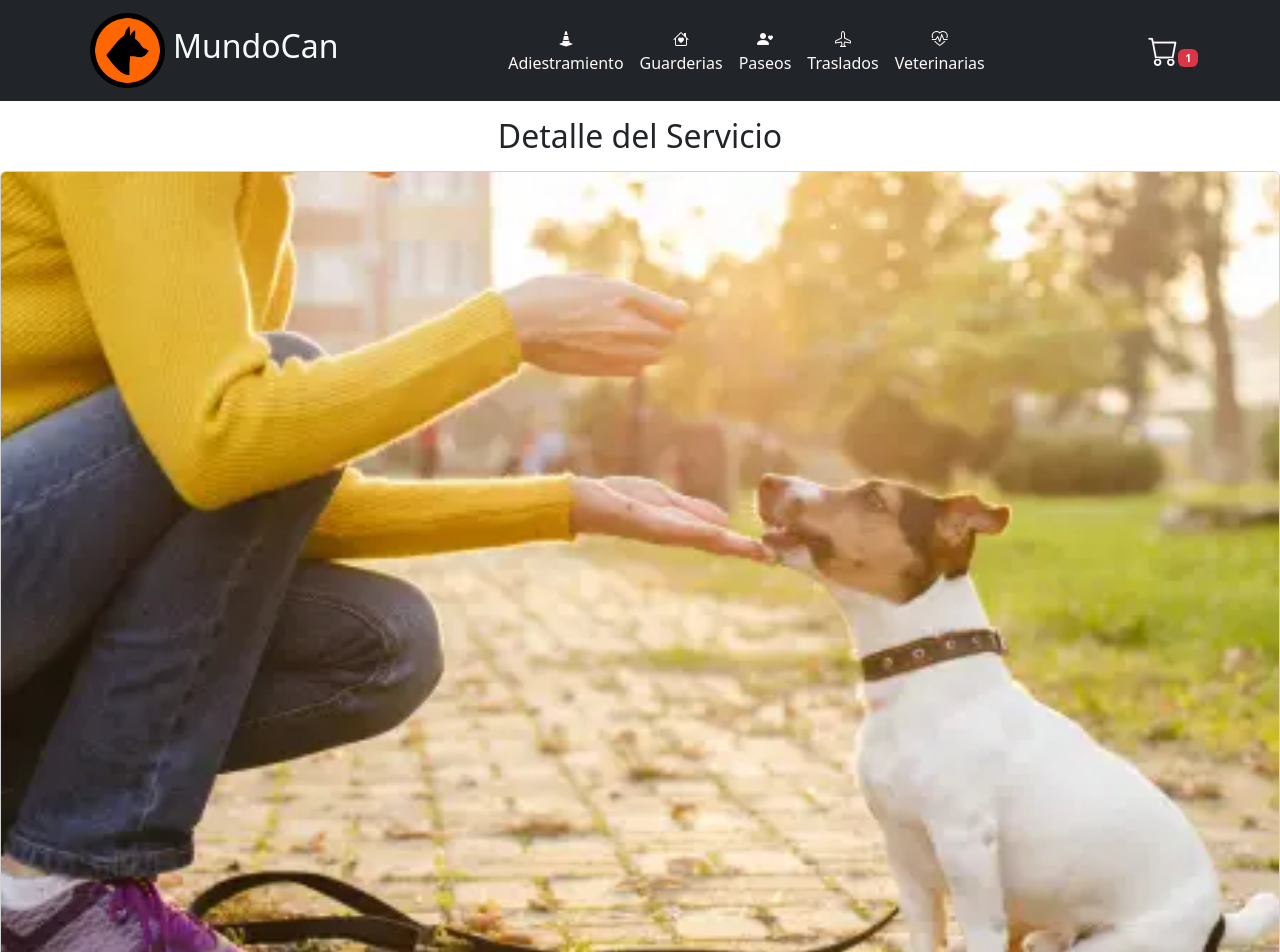
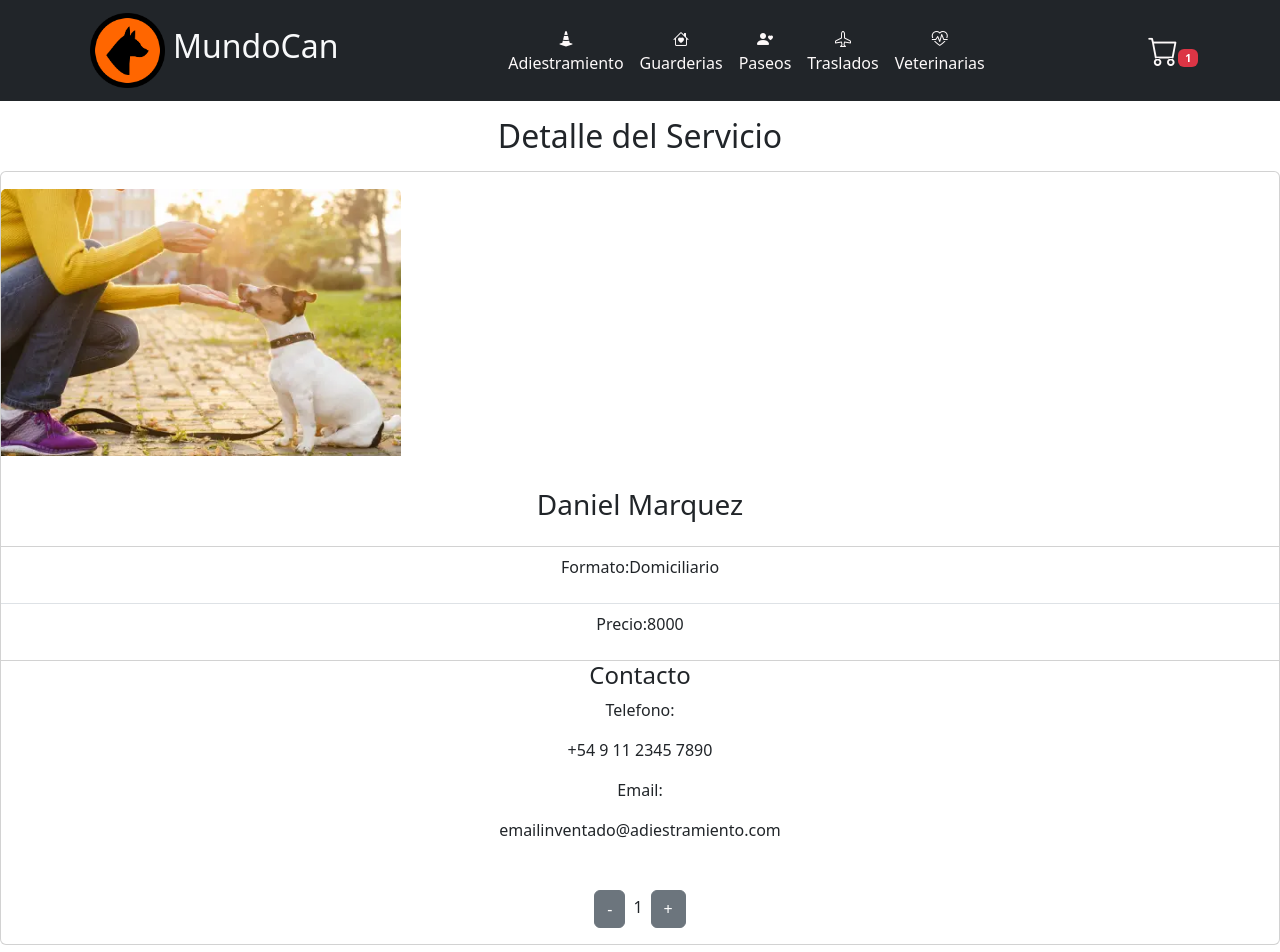
Before and after one commit to VillarrealD92/Preentrega2-Villarreal-ReactJS, a React (Create React App) app: page /servicio/1.1 in a window 1280 px wide. Shown: the top 952 px of the page. Built offline with nearby package versions, Linux system fonts and the light colour scheme.

Commit message:
reentrega con ItemCount

```diff
--- a/src/App.css
+++ b/src/App.css
@@ -53,6 +53,6 @@
 }
 
 .fotodetail{
-  display: flex;
-  justify-content: center;
+  width: 400px;
+  height: 300px;
 }
--- /dev/null
+++ b/src/components/ItemCount.jsx
@@ -0,0 +1,28 @@
+import React, { useState } from 'react';
+
+function ItemCount() {
+    // Estado para almacenar la cantidad seleccionada
+    const [cantidad, setCantidad] = useState(1);
+
+    // Función para aumentar la cantidad
+    const incrementCantidad = () => {
+        setCantidad(cantidad + 1);
+    };
+
+    // Función para reducir la cantidad
+    const decrementCantidad = () => {
+        if (cantidad > 1) {
+            setCantidad(cantidad - 1);
+        }
+    };
+
+    return (
+        <div className="mt-3">
+            <button onClick={decrementCantidad} className="btn btn-secondary">-</button>
+            <span className="mx-2">{cantidad}</span>
+            <button onClick={incrementCantidad} className="btn btn-secondary">+</button>
+        </div>
+    );
+}
+
+export default ItemCount;
--- a/src/components/ItemDetail.jsx
+++ b/src/components/ItemDetail.jsx
@@ -1,22 +1,12 @@
-import React, { useState } from 'react';
+import '../App.css';
+import ItemCount from './ItemCount';
 import 'bootstrap/dist/css/bootstrap.min.css';
 
 function ItemDetail({ servicio }) {
-    const [cantidad, setCantidad] = useState(1);
-
-    const incrementCantidad = () => {
-        setCantidad(prevCantidad => prevCantidad + 1);
-    };
-
-    const decrementCantidad = () => {
-        if (cantidad > 1) {
-            setCantidad(prevCantidad => prevCantidad - 1);
-        }
-    };
 
     return (
-        <div className="card ">
-            <div className="image-container fotodetail">
+        <div className="card">
+            <div className="image-container fotodetail d-flex align-items-center justify-content-center">
                 <img
                     src={`${process.env.PUBLIC_URL}${servicio.imagen}`}
                     className="card-img-top"
@@ -55,12 +45,8 @@ function ItemDetail({ servicio }) {
                     <p>{servicio.email}</p>
                 </div>
             </div>
-            <div className="card-body text-center">
-                <div className="mt-3">
-                    <button onClick={decrementCantidad} className="btn btn-secondary">-</button>
-                    <span className="mx-2">{cantidad}</span>
-                    <button onClick={incrementCantidad} className="btn btn-secondary">+</button>
-                </div>
+            <div className="card-body text-center justify-content-center">
+                <ItemCount />
             </div>
         </div>
     );
--- a/src/components/ItemListContainer.js
+++ b/src/components/ItemListContainer.jsx
@@ -35,7 +35,7 @@ function ItemListContainer() {
       {serviciosRows.map((row, index) => (
         <div key={index} className="row justify-content-center">
           {row.map((servicio) => (
-            <article key={servicio.id} className="col-sm-12 col-md-8 col-lg-3 my-3 mx-2">
+            <article key={servicio.id} className="col-sm-12 col-md-8 col-lg-3 my-2">
               <div className="card">
                 <img src={`${process.env.PUBLIC_URL}${servicio.imagen}`} className="card-img-top" alt={`foto_${servicio.nombre}`} />
                 <div className="card-body text-center">
--- a/src/components/NavBar.js
+++ b/src/components/NavBar.jsx
@@ -2,8 +2,6 @@ import React from 'react';
 import {Link} from 'react-router-dom';
 import CartWidget from './CartWidget';
 import logo from '../assets/logo.png';
-
-
 
 function NavBar() {
     return (
@@ -21,27 +19,27 @@ function NavBar() {
           <div className="collapse navbar-collapse" id="navbarNav">
             <ul className="navbar-nav mx-auto ">
               <li className="nav-item">
-                <Link className="nav-link text-center " to="categoria/adiestramiento">
+                <Link className="nav-link text-center " to="/categoria/adiestramiento">
                   <i className="bi bi-cone-striped d-block"></i> Adiestramiento
                 </Link>
               </li>
               <li className="nav-item">
-                <Link className="nav-link text-center" to="categoria/guarderias">
+                <Link className="nav-link text-center" to="/categoria/guarderias">
                   <i className="bi bi-house-heart d-block"></i> Guarderias
                 </Link>
               </li>
               <li className="nav-item">
-                <Link className="nav-link text-center" to="categoria/paseos">
+                <Link className="nav-link text-center" to="/categoria/paseos">
                   <i className="bi bi-person-heart d-block"></i> Paseos
                 </Link>
               </li>
               <li className="nav-item">
-                <Link className="nav-link text-center" to="categoria/traslados">
+                <Link className="nav-link text-center" to="/categoria/traslados">
                   <i className="bi bi-airplane d-block"></i> Traslados
                 </Link>
               </li>
               <li className="nav-item">
-                <Link className="nav-link text-center" to="categoria/veterinarias">
+                <Link className="nav-link text-center" to="/categoria/veterinarias">
                   <i className="bi bi-heart-pulse d-block"></i> Veterinarias
                 </Link>
               </li>
@@ -52,4 +50,5 @@ function NavBar() {
       </nav>
     );
   }
+
   export default NavBar;
--- a/src/router/Router.jsx
+++ b/src/router/Router.jsx
@@ -3,6 +3,7 @@ import {
     Routes,
     Route,
   } from "react-router-dom";
+import '../App.css';
 import NavBar from '../components/NavBar';
 import ItemListContainer from '../components/ItemListContainer';
 import ItemDetailContainer from '../components/ItemDetailContainer';
```
Also changed, not shown: src/components/CartWidget.jsx (renamed from src/components/CartWidget.js).
